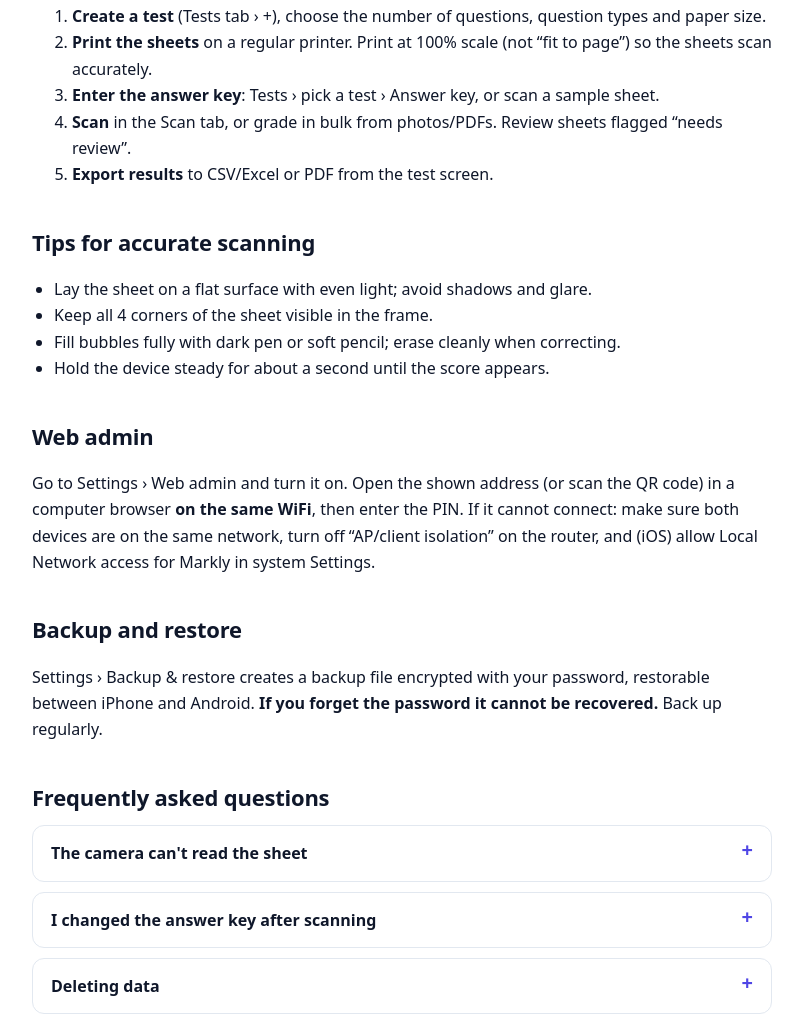
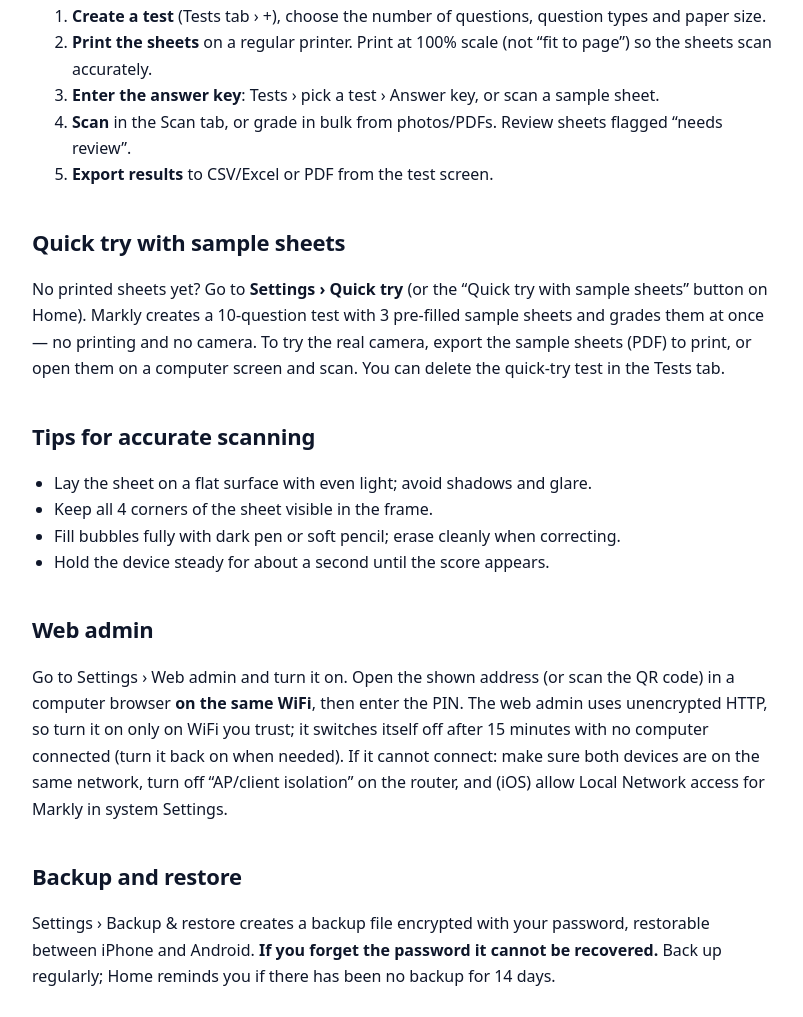
Before and after one commit to mvmanh/markly-app, a plain HTML site: page support.html in a window 1280 px wide. Shown: the part 424-1441 px from the top of the page, without its empty margins (238-1041 px from the left). Drawn offline with Linux system fonts and the light colour scheme.

Commit message:
Trang web: cập nhật chính sách (web HTTP + tự tắt 15 phút), hướng dẫn Thử nhanh, thẻ tính năng mới
Co-Authored-By: Claude Sonnet 5.5 <noreply@anthropic.com>

```diff
--- a/support.html
+++ b/support.html
@@ -53,6 +53,9 @@
     <li><span data-l="vi"><b>Xuất kết quả</b> CSV/Excel hoặc PDF từ màn hình bài kiểm tra.</span><span data-l="en"><b>Export results</b> to CSV/Excel or PDF from the test screen.</span></li>
   </ol>
 
+  <h2><span data-l="vi">Thử nhanh bằng phiếu mẫu</span><span data-l="en">Quick try with sample sheets</span></h2>
+  <p><span data-l="vi">Chưa có phiếu in? Vào <b>Cài đặt › Thử nhanh</b> (hoặc nút “Thử nhanh với phiếu mẫu” trên Trang chủ). Markly tạo một bài 10 câu cùng 3 phiếu mẫu đã tô sẵn và chấm ngay, không cần in giấy hay mở camera. Muốn thử bằng camera thật, xuất phiếu mẫu (PDF) để in hoặc mở trên màn hình máy tính rồi quét. Bài thử nhanh có thể xóa trong tab Bài kiểm tra.</span><span data-l="en">No printed sheets yet? Go to <b>Settings › Quick try</b> (or the “Quick try with sample sheets” button on Home). Markly creates a 10-question test with 3 pre-filled sample sheets and grades them at once — no printing and no camera. To try the real camera, export the sample sheets (PDF) to print, or open them on a computer screen and scan. You can delete the quick-try test in the Tests tab.</span></p>
+
   <h2><span data-l="vi">Mẹo quét chính xác</span><span data-l="en">Tips for accurate scanning</span></h2>
   <ul>
     <li><span data-l="vi">Đặt phiếu trên mặt phẳng, đủ sáng, tránh bóng đổ và chói.</span><span data-l="en">Lay the sheet on a flat surface with even light; avoid shadows and glare.</span></li>
@@ -62,10 +65,10 @@
   </ul>
 
   <h2><span data-l="vi">Web quản trị</span><span data-l="en">Web admin</span></h2>
-  <p><span data-l="vi">Vào Cài đặt › Web quản trị và bật lên. Mở địa chỉ hiển thị (hoặc quét mã QR) trên trình duyệt máy tính <b>cùng mạng WiFi</b>, rồi nhập mã PIN. Nếu không kết nối được: kiểm tra hai thiết bị cùng mạng, tắt “cách ly thiết bị/AP isolation” trên router, và (iOS) cho phép quyền Mạng cục bộ cho Markly trong Cài đặt hệ thống.</span><span data-l="en">Go to Settings › Web admin and turn it on. Open the shown address (or scan the QR code) in a computer browser <b>on the same WiFi</b>, then enter the PIN. If it cannot connect: make sure both devices are on the same network, turn off “AP/client isolation” on the router, and (iOS) allow Local Network access for Markly in system Settings.</span></p>
+  <p><span data-l="vi">Vào Cài đặt › Web quản trị và bật lên. Mở địa chỉ hiển thị (hoặc quét mã QR) trên trình duyệt máy tính <b>cùng mạng WiFi</b>, rồi nhập mã PIN. Web quản trị dùng HTTP không mã hóa nên chỉ bật trên WiFi bạn tin cậy; web tự tắt sau 15 phút không có máy tính kết nối (bật lại khi cần). Nếu không kết nối được: kiểm tra hai thiết bị cùng mạng, tắt “cách ly thiết bị/AP isolation” trên router, và (iOS) cho phép quyền Mạng cục bộ cho Markly trong Cài đặt hệ thống.</span><span data-l="en">Go to Settings › Web admin and turn it on. Open the shown address (or scan the QR code) in a computer browser <b>on the same WiFi</b>, then enter the PIN. The web admin uses unencrypted HTTP, so turn it on only on WiFi you trust; it switches itself off after 15 minutes with no computer connected (turn it back on when needed). If it cannot connect: make sure both devices are on the same network, turn off “AP/client isolation” on the router, and (iOS) allow Local Network access for Markly in system Settings.</span></p>
 
   <h2><span data-l="vi">Sao lưu và khôi phục</span><span data-l="en">Backup and restore</span></h2>
-  <p><span data-l="vi">Cài đặt › Sao lưu &amp; khôi phục tạo tệp sao lưu được mã hóa bằng mật khẩu của bạn, có thể khôi phục giữa iPhone và Android. <b>Nếu quên mật khẩu, không thể khôi phục.</b> Hãy sao lưu định kỳ.</span><span data-l="en">Settings › Backup &amp; restore creates a backup file encrypted with your password, restorable between iPhone and Android. <b>If you forget the password it cannot be recovered.</b> Back up regularly.</span></p>
+  <p><span data-l="vi">Cài đặt › Sao lưu &amp; khôi phục tạo tệp sao lưu được mã hóa bằng mật khẩu của bạn, có thể khôi phục giữa iPhone và Android. <b>Nếu quên mật khẩu, không thể khôi phục.</b> Hãy sao lưu định kỳ; Trang chủ sẽ nhắc nếu bạn chưa sao lưu trong 14 ngày.</span><span data-l="en">Settings › Backup &amp; restore creates a backup file encrypted with your password, restorable between iPhone and Android. <b>If you forget the password it cannot be recovered.</b> Back up regularly; Home reminds you if there has been no backup for 14 days.</span></p>
 
   <h2><span data-l="vi">Câu hỏi thường gặp</span><span data-l="en">Frequently asked questions</span></h2>
   <details><summary><span data-l="vi">Camera không đọc được phiếu</span><span data-l="en">The camera can't read the sheet</span></summary><p><span data-l="vi">Kiểm tra ánh sáng, 4 góc phiếu, phiếu không bị nhăn/gập, và phiếu được in đúng 100%. Thử “Chấm từ ảnh/PDF” với ảnh chụp rõ nét.</span><span data-l="en">Check the lighting, all 4 corners, that the sheet isn't creased, and that it was printed at exactly 100%. Try “Grade from photos/PDF” with a sharp photo.</span></p></details>
```
Also changed, not shown: index.html (+3 -0 lines), privacy.html (+2 -2 lines).
